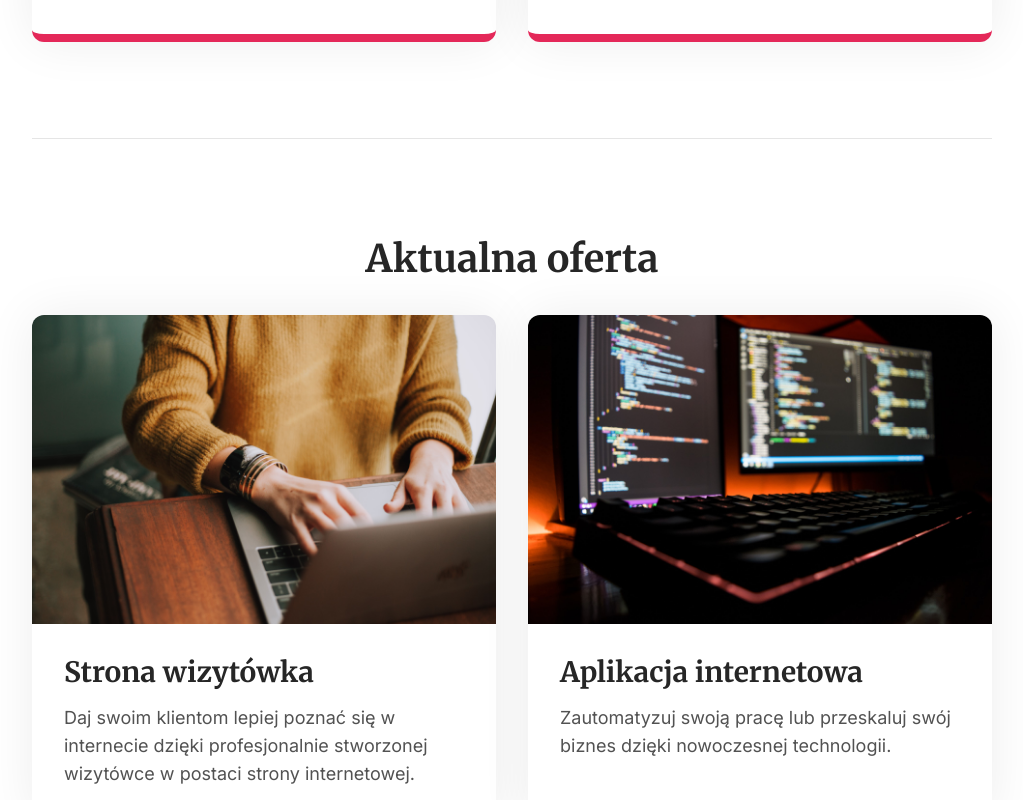
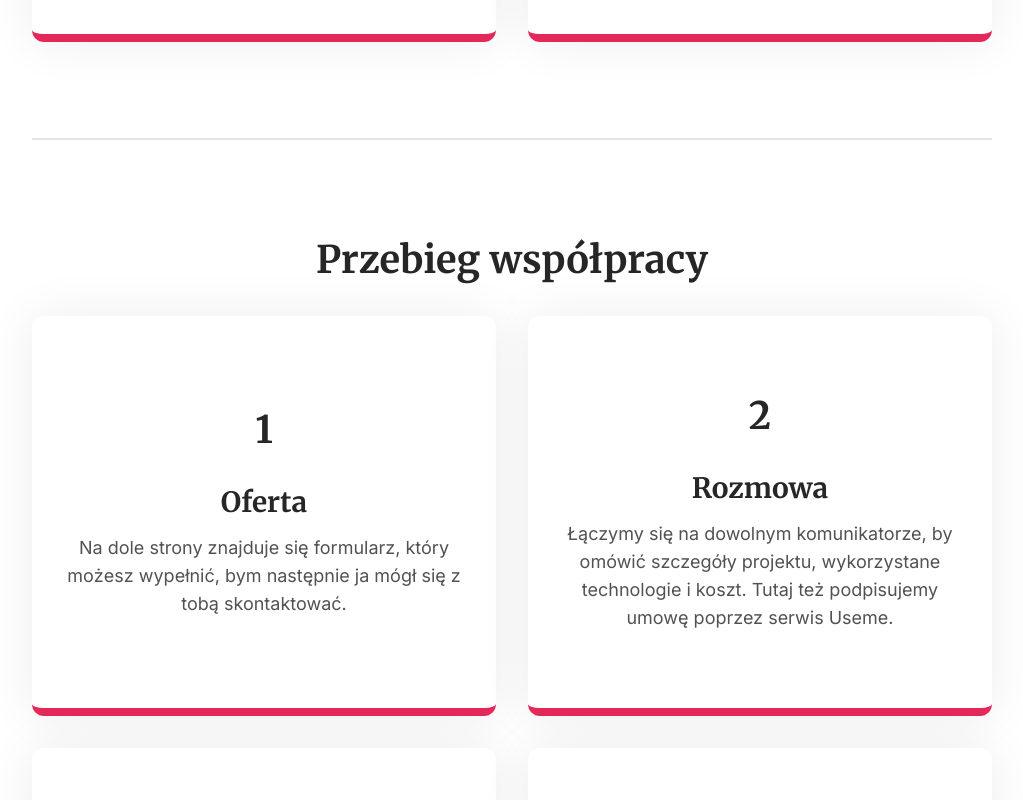
Before and after one commit to mateuszmanczak04/portfolio-website, a Next.js app: page / in a window 1280 px wide. Shown: the part 1900-2700 px from the top of the page, without its empty margins (128-1151 px from the left). Built offline with nearby package versions, Linux system fonts and the light colour scheme.

Commit message:
feat: remove Offer section

```diff
--- a/src/app/page.tsx
+++ b/src/app/page.tsx
@@ -16,7 +16,7 @@ export default function Home() {
       <Separator />
       <Effect />
       <Separator />
-      <Offer />
+      {/* <Offer /> */}
       <Separator />
       <Process />
       <Separator />
```
